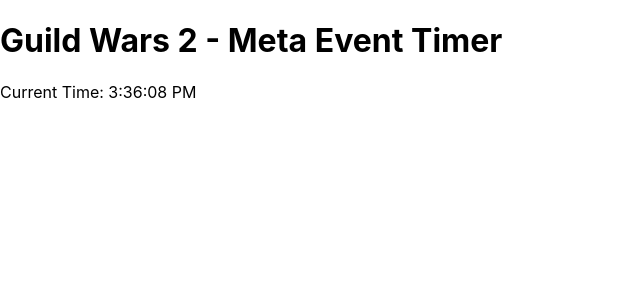
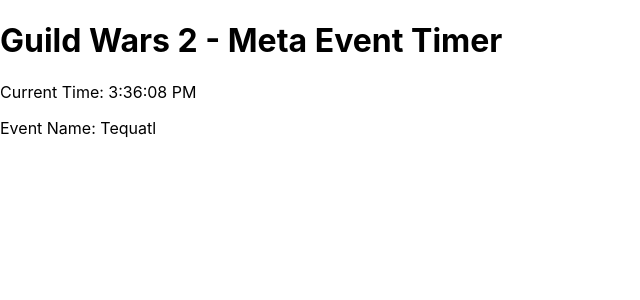
Before and after one commit to arvindmehairjan/gw2-event-timer, a React (Create React App) app in the folder gw2-event-timer/: page / in a window 1280 px wide. Shown: the top 300 px of the page, without its empty margins (0-640 px from the left). Built offline with nearby package versions, Linux system fonts and the light colour scheme.

Commit message:
Displaying json data on webapp

```diff
--- a/gw2-event-timer/src/App.js
+++ b/gw2-event-timer/src/App.js
@@ -1,14 +1,22 @@
 import React, { useState, useEffect } from 'react';
+import jsonData from './data/events.json'; // Adjust the path accordingly
 import './App.css';
 
 const App = () => {
   const today = new Date();
   const [currentTime, setCurrentTime] = useState(today.toLocaleTimeString());
+  const [eventName, setEventName] = useState('');
 
   useEffect(() => {
     const intervalId = setInterval(() => {
       setCurrentTime(new Date().toLocaleTimeString());
     }, 1000);
+
+    // Assuming you want to display the name of the first event in "Core Tyria"
+    const firstEvent = jsonData['Core Tyria'][0];
+    if (firstEvent && firstEvent.name) {
+      setEventName(firstEvent.name);
+    }
 
     return () => clearInterval(intervalId);
   }, []);
@@ -17,6 +25,7 @@
     <div className="App">
       <h1>Guild Wars 2 - Meta Event Timer</h1>
       <p>Current Time: {currentTime}</p>
+      <p>Event Name: {eventName}</p>
     </div>
   );
 };
```
